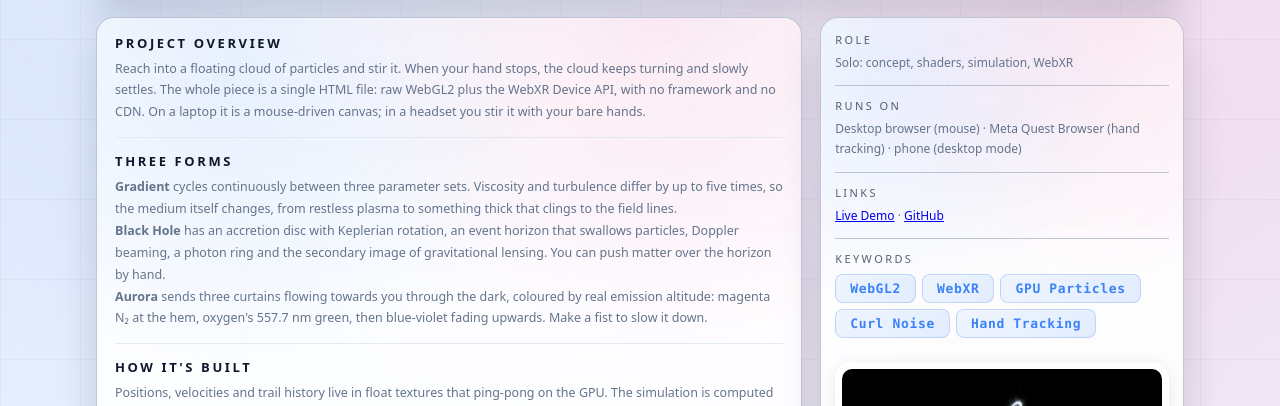
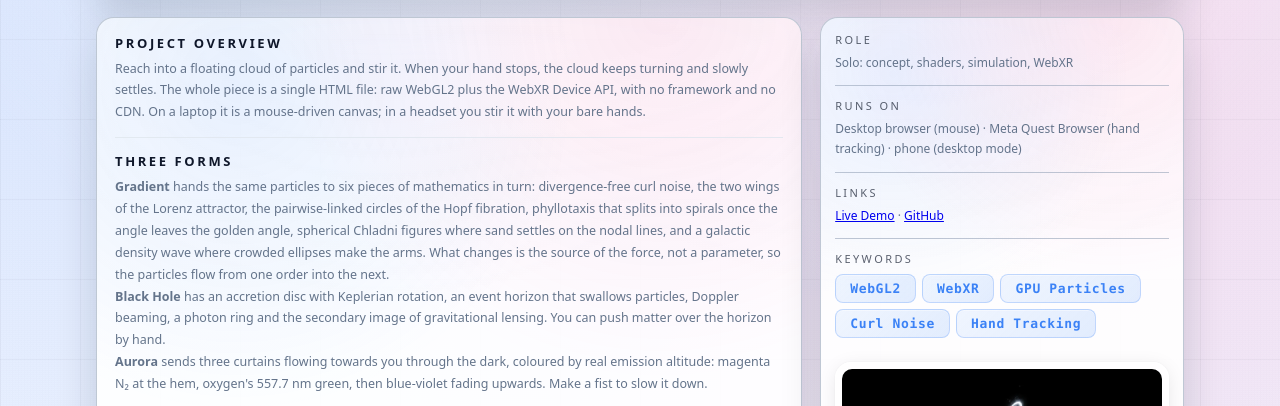
Before and after one commit to ZHAO0424/CV, a website: page projects/webxr-flux.html in a window 1280 px wide. Shown: the part 361-767 px from the top of the page. Drawn offline with Linux system fonts and the light colour scheme.

Commit message:
Flux 项目页：渐变改为六章数学的描述
Co-Authored-By: Claude Opus 5.5 <noreply@anthropic.com>

```diff
--- a/lang.js
+++ b/lang.js
@@ -663,7 +663,7 @@ const zhTranslations = {
   flux_overview_title: '项目概述',
   flux_overview_text: '伸手进去，搅动一团悬浮的粒子。手停下后它继续旋，慢慢停。整件作品只是一个 HTML 文件：原生 WebGL2 加 WebXR Device API，没有任何框架或 CDN。在电脑上用鼠标玩，在头显里直接用手搅。',
   flux_forms_title: '三种形态',
-  flux_forms_text: '<b>渐变</b>在三组参数之间连续循环插值。黏滞与湍动最多差五倍，所以变的是介质本身：从躁动的等离子慢慢变得粘稠、贴住场线，再变回来。<br /><b>黑洞</b>有吸积盘与开普勒微分自转、吞掉粒子的事件视界、多普勒集束、光子环和引力透镜的次级像，可以亲手把物质推进视界。<br /><b>极光</b>是三道帘子在黑暗里朝你流过来，配色照真实极光的发光高度分层：洋红的帘脚（N₂）、氧的 557.7 nm 绿，往上转蓝紫、越高越淡。握拳减速。',
+  flux_forms_text: '<b>渐变</b>是六章数学轮流接管同一团粒子：旋度噪声的无散度湍流、洛伦兹吸引子的两只翅膀、霍普夫纤维化里两两相扣的圆、偏离黄金角就裂出螺线的叶序、沙落向节线的球面克拉尼图形、椭圆挤出旋臂的星系密度波。换的是力的来源，不是参数，交接时粒子自己从一种秩序流进另一种。<br /><b>黑洞</b>有吸积盘与开普勒微分自转、吞掉粒子的事件视界、多普勒集束、光子环和引力透镜的次级像，可以亲手把物质推进视界。<br /><b>极光</b>是三道帘子在黑暗里朝你流过来，配色照真实极光的发光高度分层：洋红的帘脚（N₂）、氧的 557.7 nm 绿，往上转蓝紫、越高越淡。握拳减速。',
   flux_build_title: '实现方式',
   flux_build_text: '位置、速度和拖尾历史存放在 GPU 上来回交换的浮点纹理里，模拟只算一次，双眼共用。速度场用旋度噪声，天然无散度，省掉压力求解。手用叉积而不是推力搅动场，所以手划过之后粒子还会继续卷。渲染是加法混合写入 RGBA16F，再经逐级降采样泛光和指数 tonemap，密集处不会冲成一片死白。',
   flux_xr_title: 'XR 里学到的',
--- a/projects/webxr-flux.html
+++ b/projects/webxr-flux.html
@@ -70,7 +70,7 @@
           <div class="proj-section">
             <h2 class="proj-h2" data-i18n="flux_forms_title">Three Forms</h2>
             <p class="proj-p" data-i18n-html="flux_forms_text">
-              <b>Gradient</b> cycles continuously between three parameter sets. Viscosity and turbulence differ by up to five times, so the medium itself changes, from restless plasma to something thick that clings to the field lines.<br />
+              <b>Gradient</b> hands the same particles to six pieces of mathematics in turn: divergence-free curl noise, the two wings of the Lorenz attractor, the pairwise-linked circles of the Hopf fibration, phyllotaxis that splits into spirals once the angle leaves the golden angle, spherical Chladni figures where sand settles on the nodal lines, and a galactic density wave where crowded ellipses make the arms. What changes is the source of the force, not a parameter, so the particles flow from one order into the next.<br />
               <b>Black Hole</b> has an accretion disc with Keplerian rotation, an event horizon that swallows particles, Doppler beaming, a photon ring and the secondary image of gravitational lensing. You can push matter over the horizon by hand.<br />
               <b>Aurora</b> sends three curtains flowing towards you through the dark, coloured by real emission altitude: magenta N&#8322; at the hem, oxygen's 557.7&nbsp;nm green, then blue-violet fading upwards. Make a fist to slow it down.
             </p>
```
